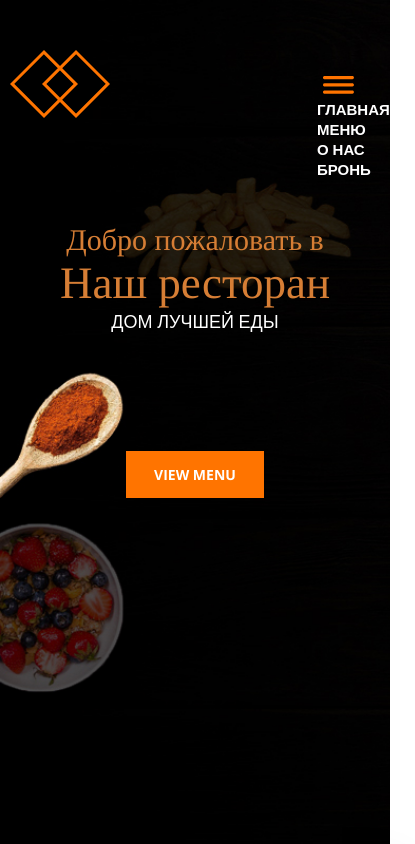
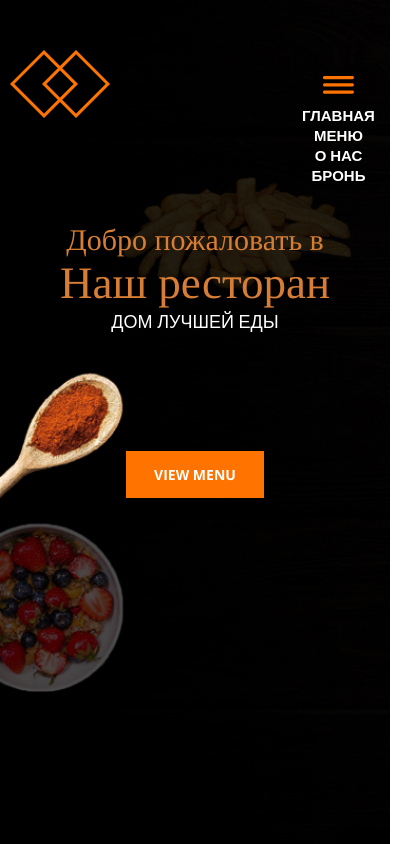
Before and after one commit to klimerri/restoran, a plain HTML site: page index.html in a window 390 px wide. Both pictures are taken after a click on the button 338 px from the left and 86 px from the top of the page. Shown: the top 844 px of the page, 415 px wide, since content can reach past the window. Drawn offline with nearby package versions, Linux system fonts and the light colour scheme.

Commit message:
fix burger

```diff
--- a/style.css
+++ b/style.css
@@ -569,6 +569,7 @@ body {
 
 .burger-menu-main {
   display: none;
+  position: relative;
 }
 
 .container {
@@ -580,7 +581,24 @@ body {
 }
 
 .burger-slide {
+  /* Когда мы указывем position почти со всеми значениями */
+  /* нам надо указывать top (bottom) и left (right) */
+  /* Еще желательно родительскому блоку дать position: relative */
+  /* в данном случае top и rigth не нужны */
+  /* Это нужно, чтобы burger-slide был в пределах родительского блока */
+  /* иначе он будет отталкиваться от body */
   position: absolute;
+  top: 30px;
+  /* Так можно отцентрировать блок */
+  right: 50%;
+  transform: translateX(50%);
+
+  text-align: center;
+}
+
+/* Был отступ, я убрал так */
+.burger-slide > a {
+  margin-right: 0;
 }
 
 .nav-item {
```
